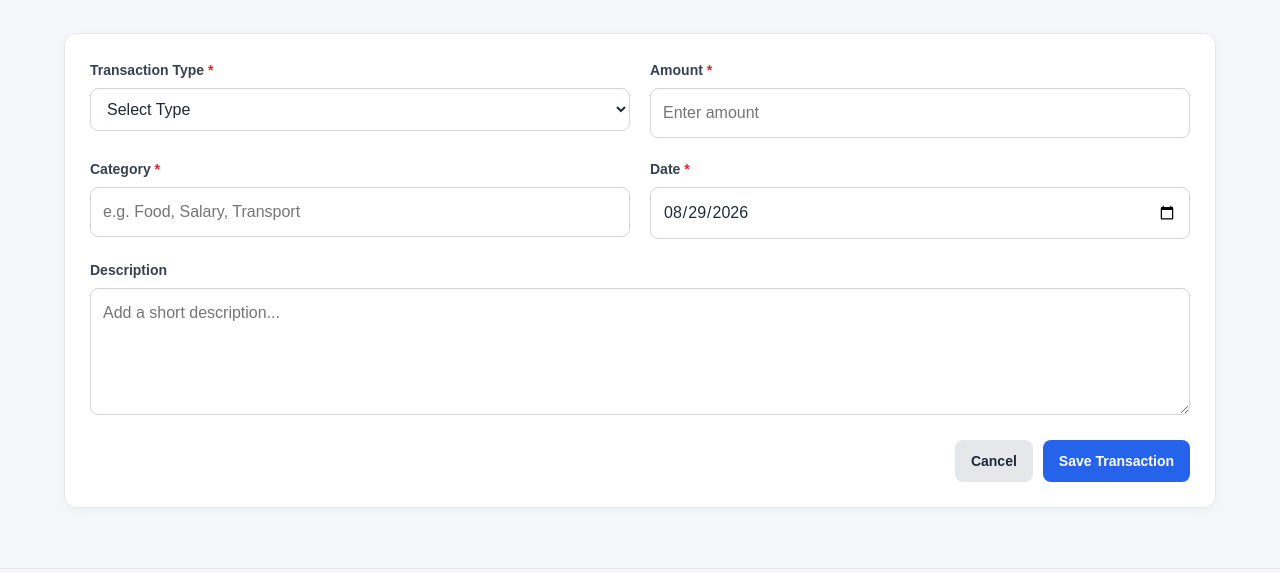
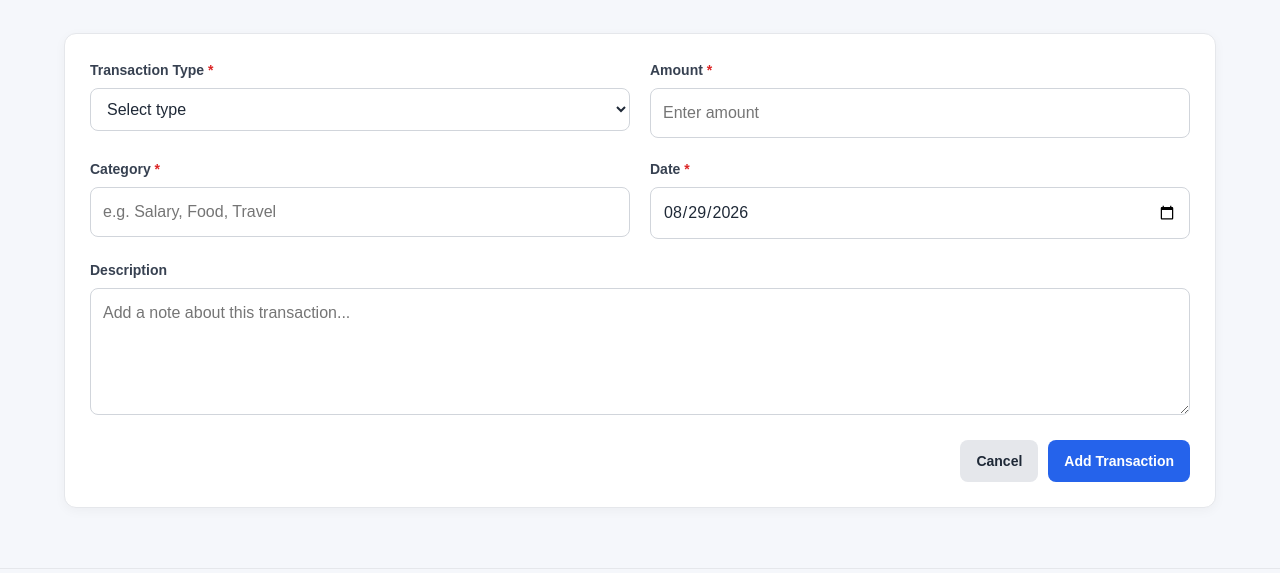
Before and after one commit to Aadi6386/Personal-Finance-Manager, a Flask app: page /transactions/add in a window 1280 px wide. Shown: the part 166-739 px from the top of the page. Run offline with Flask 3, Linux system fonts and the light colour scheme.

Commit message:
Update add_transaction.html for improved clarity

```diff
--- a/templates/add_transaction.html
+++ b/templates/add_transaction.html
@@ -8,6 +8,7 @@
 
     <div>
         <h1>Add Transaction</h1>
+
         <p class="page-subtitle">
             Record a new income or expense.
         </p>
@@ -25,7 +26,10 @@
 
 <section class="form-card">
 
-    <form method="POST" action="{{ url_for('add_transaction_page') }}">
+    <form
+        method="POST"
+        action="{{ url_for('add_transaction_page') }}"
+    >
 
         <div class="form-grid">
 
@@ -34,7 +38,8 @@
             <div class="form-group">
 
                 <label for="type">
-                    Transaction Type <span class="required">*</span>
+                    Transaction Type
+                    <span class="required">*</span>
                 </label>
 
                 <select
@@ -44,7 +49,7 @@
                 >
 
                     <option value="">
-                        Select Type
+                        Select type
                     </option>
 
                     <option value="income">
@@ -65,7 +70,8 @@
             <div class="form-group">
 
                 <label for="amount">
-                    Amount <span class="required">*</span>
+                    Amount
+                    <span class="required">*</span>
                 </label>
 
                 <input
@@ -86,14 +92,15 @@
             <div class="form-group">
 
                 <label for="category">
-                    Category <span class="required">*</span>
+                    Category
+                    <span class="required">*</span>
                 </label>
 
                 <input
                     type="text"
                     name="category"
                     id="category"
-                    placeholder="e.g. Food, Salary, Transport"
+                    placeholder="e.g. Salary, Food, Travel"
                     required
                 >
 
@@ -105,7 +112,8 @@
             <div class="form-group">
 
                 <label for="date">
-                    Date <span class="required">*</span>
+                    Date
+                    <span class="required">*</span>
                 </label>
 
                 <input
@@ -131,7 +139,7 @@
                     name="description"
                     id="description"
                     rows="4"
-                    placeholder="Add a short description..."
+                    placeholder="Add a note about this transaction..."
                 ></textarea>
 
             </div>
@@ -139,7 +147,7 @@
         </div>
 
 
-        <!-- Form Actions -->
+        <!-- Actions -->
 
         <div class="form-actions">
 
@@ -154,7 +162,7 @@
                 type="submit"
                 class="button primary"
             >
-                Save Transaction
+                Add Transaction
             </button>
 
         </div>
```
